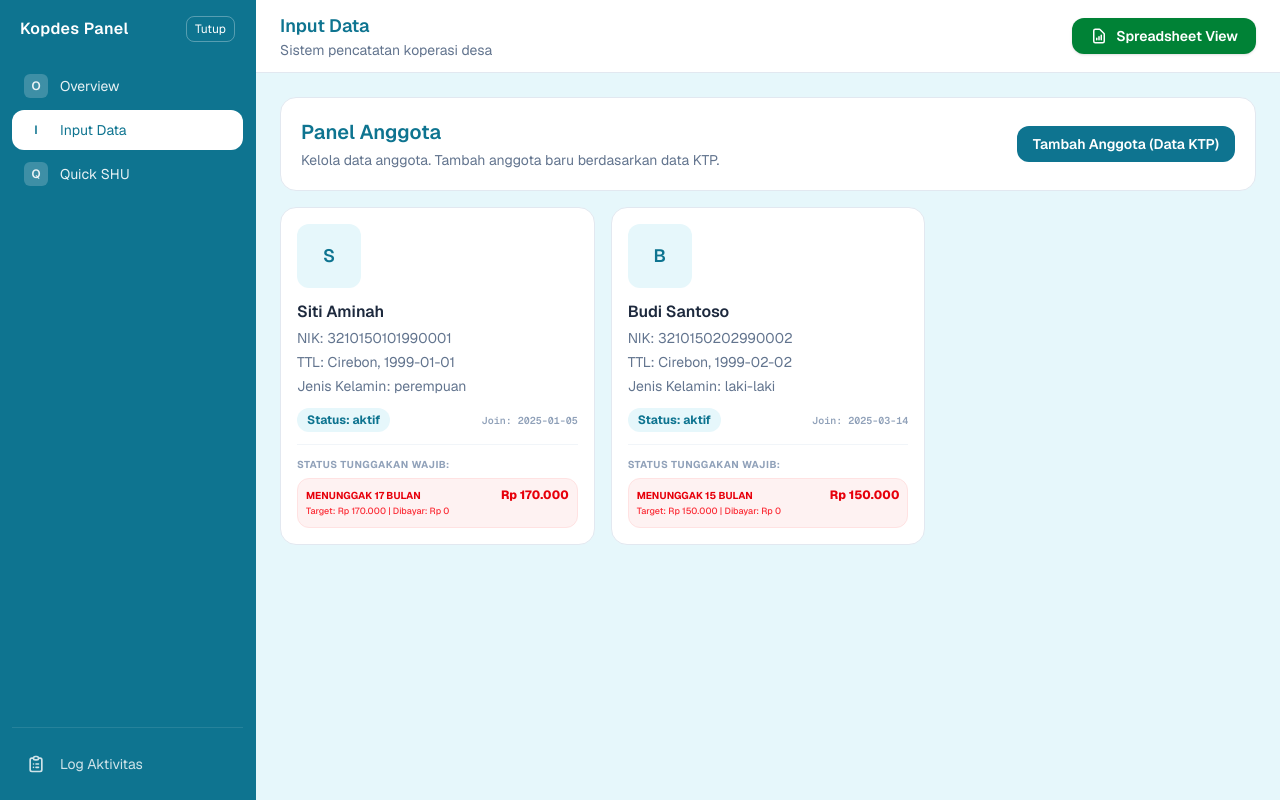
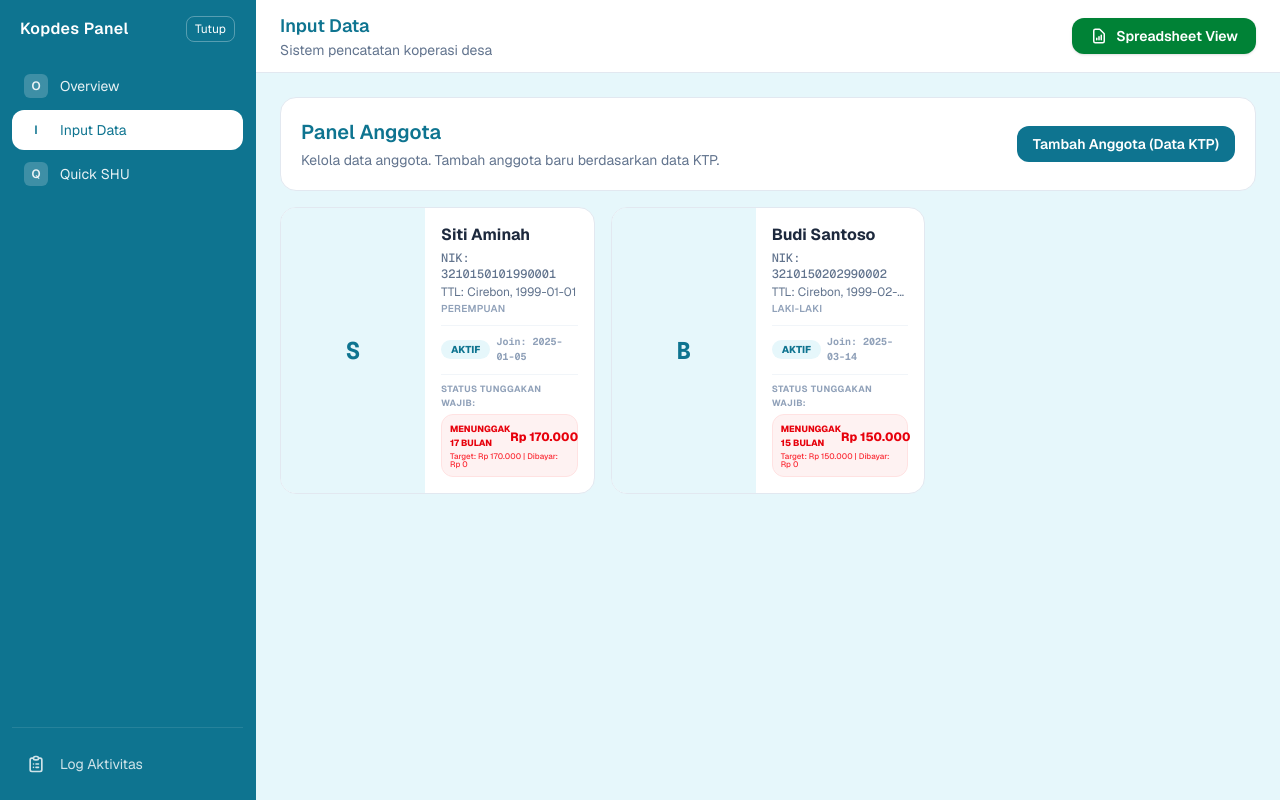
Before and after one commit to SpiNoice01/Kopdes_Kedungsana-new, a Next.js app in the folder kopdes_kedungsana/: page /admin/input-data in a window 1280 px wide. Built offline with nearby package versions, Linux system fonts and the light colour scheme.

Commit message:
feat: add functionality to update member profile photo

```diff
--- /dev/null
+++ b/kopdes_kedungsana/src/features/member/application/update-member-photo-use-case.ts
@@ -0,0 +1,16 @@
+import type { MemberRepository } from "../domain/member-repository";
+
+export class UpdateMemberPhotoUseCase {
+  constructor(private readonly memberRepository: MemberRepository) {}
+
+  async execute(
+    memberId: string,
+    photoUrl: string,
+  ): Promise<{ success: boolean; message: string }> {
+    await this.memberRepository.updatePhoto(memberId, photoUrl);
+    return {
+      success: true,
+      message: "Foto profil anggota berhasil diperbarui.",
+    };
+  }
+}
--- a/kopdes_kedungsana/src/features/member/domain/member-repository.ts
+++ b/kopdes_kedungsana/src/features/member/domain/member-repository.ts
@@ -8,4 +8,5 @@ export interface MemberRepository {
   add(member: Member): Promise<void>;
   getMonthlySavingsByMemberId(memberId: string): Promise<MemberMonthlySaving[]>;
   addMonthlySaving(saving: MemberMonthlySaving): Promise<void>;
+  updatePhoto(id: string, photoUrl: string): Promise<void>;
 }
--- a/kopdes_kedungsana/src/features/member/infrastructure/in-memory-member-repository.ts
+++ b/kopdes_kedungsana/src/features/member/infrastructure/in-memory-member-repository.ts
@@ -45,4 +45,11 @@ export class InMemoryMemberRepository implements MemberRepository {
 
     memberMonthlySavings.unshift(saving);
   }
+
+  async updatePhoto(id: string, photoUrl: string): Promise<void> {
+    const idx = members.findIndex((item) => item.id === id);
+    if (idx >= 0) {
+      members[idx] = { ...members[idx], photoUrl };
+    }
+  }
 }
--- a/kopdes_kedungsana/src/features/member/infrastructure/member-dependencies.ts
+++ b/kopdes_kedungsana/src/features/member/infrastructure/member-dependencies.ts
@@ -3,6 +3,7 @@ import { AddMemberMonthlySavingUseCase } from "../application/add-member-monthly
 import { GetMemberByIdUseCase } from "../application/get-member-by-id-use-case";
 import { GetMemberMonthlySavingsUseCase } from "../application/get-member-monthly-savings-use-case";
 import { GetMembersUseCase } from "../application/get-members-use-case";
+import { UpdateMemberPhotoUseCase } from "../application/update-member-photo-use-case";
 import { InMemoryMemberRepository } from "./in-memory-member-repository";
 
 const memberRepository = new InMemoryMemberRepository();
@@ -17,4 +18,5 @@ export const memberDependencies = {
   addMemberMonthlySavingUseCase: new AddMemberMonthlySavingUseCase(
     memberRepository,
   ),
+  updateMemberPhotoUseCase: new UpdateMemberPhotoUseCase(memberRepository),
 };
--- a/kopdes_kedungsana/src/features/member/presentation/member-panel.tsx
+++ b/kopdes_kedungsana/src/features/member/presentation/member-panel.tsx
@@ -639,43 +639,51 @@ export function MemberPanel() {
           <Link
             key={member.id}
             href={`/admin/input-data/${member.id}`}
-            className="rounded-2xl border border-slate-200 bg-white p-4 text-left transition hover:border-primary/30"
+            className="flex overflow-hidden rounded-2xl border border-slate-200 bg-white text-left transition hover:border-primary/30 hover:shadow-md min-h-[220px]"
           >
-            <div className="mb-3">
+            {/* Left Column: Full User Photo */}
+            <div className="relative w-32 sm:w-36 bg-slate-100 flex-shrink-0">
               {member.photoUrl ? (
                 <Image
                   src={member.photoUrl}
                   alt={`Foto ${member.name}`}
-                  width={64}
-                  height={64}
-                  className="h-16 w-16 rounded-xl object-cover"
+                  fill
+                  sizes="(max-width: 128px) 100vw, 128px"
+                  className="object-cover"
                 />
               ) : (
-                <div className="flex h-16 w-16 items-center justify-center rounded-xl bg-primary-soft text-lg font-semibold text-primary">
+                <div className="absolute inset-0 flex items-center justify-center bg-primary-soft text-2xl font-bold text-primary font-mono uppercase">
                   {member.name.slice(0, 1).toUpperCase()}
                 </div>
               )}
             </div>
-            <p className="text-base font-semibold text-slate-800">
+
+            {/* Right Column: Profile Details & Real-Time Status */}
+            <div className="flex-1 p-4 flex flex-col justify-between min-w-0">
+              <div>
+                <h3 className="text-base font-bold text-slate-800 truncate leading-snug">
                   {member.name}
-            </p>
-            <p className="mt-1 text-sm text-slate-500">NIK: {member.nik}</p>
-            <p className="mt-1 text-sm text-slate-500">
+                </h3>
+                <p className="mt-1 text-xs text-slate-500 font-medium font-mono">NIK: {member.nik}</p>
+                <p className="mt-0.5 text-xs text-slate-500 truncate">
                   TTL: {member.birthPlace}, {member.birthDate}
                 </p>
-            <p className="mt-1 text-sm text-slate-500">
-              Jenis Kelamin: {member.gender}
+                <p className="mt-0.5 text-xs text-slate-400 font-semibold text-[10px] uppercase tracking-wide">
+                  {member.gender}
                 </p>
-            <div className="mt-3 flex items-center justify-between">
-              <span className="inline-flex rounded-full bg-primary-soft px-2.5 py-1 text-xs font-bold text-primary">
-                Status: {member.status}
+              </div>
+
+              {/* Status & Join Date */}
+              <div className="mt-2.5 flex items-center justify-between gap-1.5 pt-2 border-t border-slate-100">
+                <span className="inline-flex rounded-full bg-primary-soft px-2.5 py-0.5 text-[10px] font-extrabold text-primary uppercase">
+                  {member.status}
                 </span>
-              <span className="text-[10px] text-slate-400 font-semibold font-mono">Join: {member.joinDate}</span>
+                <span className="text-[10px] text-slate-400 font-bold font-mono">Join: {member.joinDate}</span>
               </div>
 
               {/* Arrears status */}
-            <div className="mt-3 pt-3 border-t border-slate-100 flex flex-col gap-1.5">
-              <span className="text-[10px] font-bold text-slate-400 uppercase tracking-wider">Status Tunggakan Wajib:</span>
+              <div className="mt-2.5 pt-2 border-t border-slate-100 flex flex-col gap-1">
+                <span className="text-[9px] font-bold text-slate-400 uppercase tracking-wider">Status Tunggakan Wajib:</span>
                 {(() => {
                   const sList = savingsMap[member.id] || [];
                   const info = calculateArrears(member, sList);
@@ -683,21 +691,22 @@ export function MemberPanel() {
                     return (
                       <div className="bg-red-50 border border-red-100 rounded-xl p-2 flex flex-col">
                         <div className="flex items-center justify-between">
-                        <span className="text-[10px] font-bold text-red-600 uppercase">Menunggak {info.monthsElapsed} Bulan</span>
+                          <span className="text-[9px] font-extrabold text-red-600 uppercase">Menunggak {info.monthsElapsed} Bulan</span>
                           <span className="text-xs font-extrabold text-red-600">{formatCurrency(info.arrears)}</span>
                         </div>
-                      <span className="text-[9px] text-red-500 mt-0.5 font-medium">Target: {formatCurrency(info.target)} | Dibayar: {formatCurrency(info.paid)}</span>
+                        <span className="text-[8px] text-red-500 mt-0.5 font-medium leading-none">Target: {formatCurrency(info.target)} | Dibayar: {formatCurrency(info.paid)}</span>
                       </div>
                     );
                   } else {
                     return (
                       <div className="bg-emerald-50 border border-emerald-100 rounded-xl p-2 flex items-center justify-between">
-                      <span className="text-[10px] font-bold text-emerald-600 uppercase">LUNAS / AMAN</span>
+                        <span className="text-[9px] font-extrabold text-emerald-600 uppercase">Lunas / Aman</span>
                         <span className="text-xs font-extrabold text-emerald-600">Rp 0</span>
                       </div>
                     );
                   }
                 })()}
+              </div>
             </div>
           </Link>
         ))}
```
Also changed, not shown: kopdes_kedungsana/src/features/member/presentation/member-detail-page.tsx (+72 -6 lines). Lines whose indentation alone changed are shown as unchanged.
